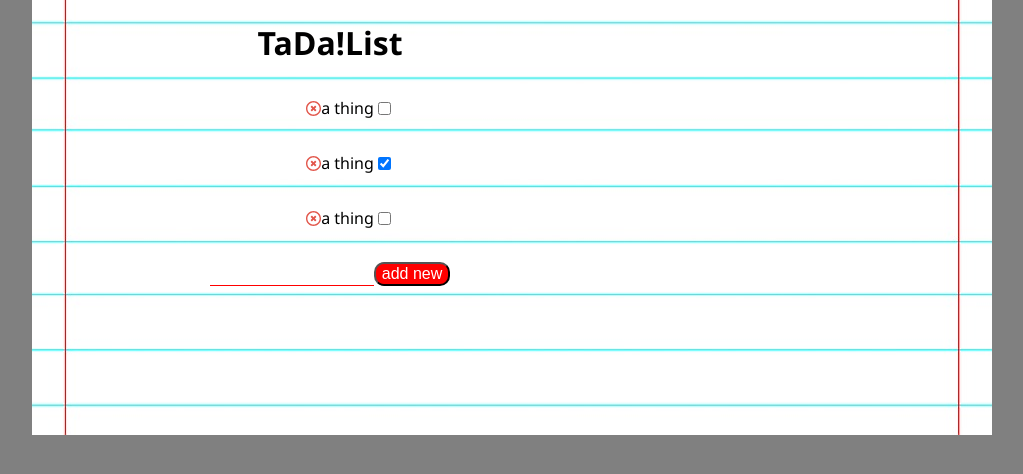
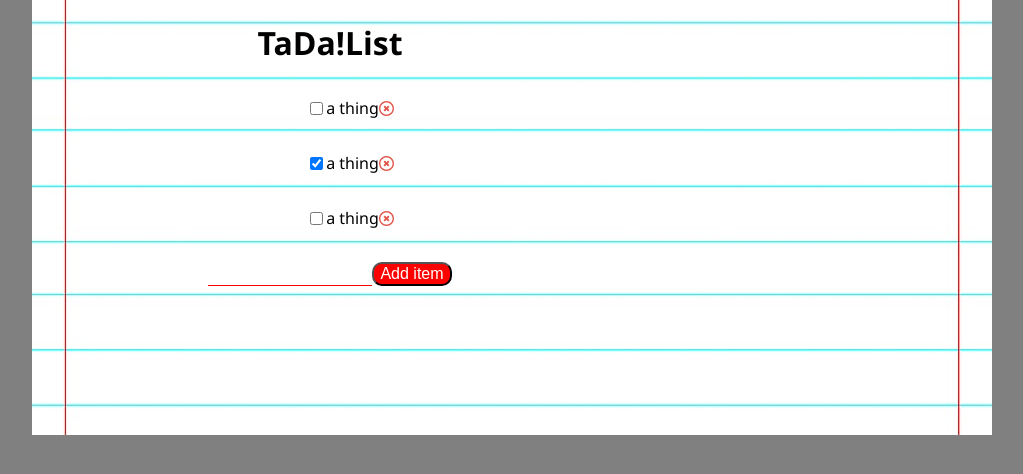
Before and after one commit to Dean-Meacham/react-todo-app, a React (Create React App) app: page / in a window 1280 px wide. Shown: the top 474 px of the page, without its empty margins (128-1151 px from the left). Built offline with nearby package versions, Linux system fonts and the light colour scheme.

Commit message:
components

```diff
--- a/src/App.css
+++ b/src/App.css
@@ -1,8 +1,5 @@
 body {
   background-color: grey;
-  /* background: linear-gradient(
-      rgba(255, 0, 0, 0.45),
-      rgba(255, 0, 0, 0.45)); */
   background-image: url("./images/leaf-notebook.jpg");
   background-repeat: no-repeat;
   background-position: center;
@@ -32,13 +29,13 @@ li {
   width: auto;
 }
 
-.new {
+.addItem {
   display: flex;
   justify-content: center;
   align-items: center;
 }
 
-.new .input {
+.addItem input {
   background-color: transparent;
   border: 0px solid;
   height: 20px;
@@ -47,7 +44,7 @@ li {
   border-bottom: 1px solid;
 }
 
-.new .btn {
+.addItem button {
   background-color: red;
   color: white;
   font-size: 1em;
--- a/src/App.js
+++ b/src/App.js
@@ -1,66 +1,66 @@
 import React from 'react';
 import './App.css';
-import img from './images/cancel.svg';
+import cancelImg from './images/cancel.svg';
 
-let todos = [
+export default class App extends React.Component {
+  state = {
+    todos: [
       {
-    id: 1,
+        // id: 1,
         description: "a thing",
         completed: false,
       },
       {
-    id: 2,
+        // id: 2,
         description: "a thing",
         completed: true,
       },
       {
-    id: 3,
+        // id: 3,
         description: "a thing",
         completed: false,
+      },
+    ],
+    newTodoDesc: ''
   }
 
-]
-
-function App() {
-  return (
-    <div className="App">
-      <h1> TaDa!List </h1>
-      {/* <ul className="listItems">
-        <li><img src={img} alt="delete" id="deleteBtn" />a thing<input type="checkbox"></input></li>
-      </ul>
-      <ul className="listItems">
-        <li><img src={img} alt="delete" id="deleteBtn" />a thing<input type="checkbox"></input></li>
-      </ul>
-      <ul className="listItems">
-        <li><img src={img} alt="delete" id="deleteBtn" />a thing<input type="checkbox"></input></li>
-      </ul> */}
-      <ul className="listItems">
-        {todos.map(todo => (
-          <li key={todo.id}>
-            <img src={img} alt="delete" id="deleteBtn" />
-            {todo.description}
-            <input type="checkbox" defaultChecked={todo.completed} />
-          </li>
-          // <li key={todo.id}>
-          //   {todo.description}
-          //   <input type="checkbox" defaultChecked={todo.completed} />
-          // </li>
-          // <li>
-          //   <div key={todo.id}>
-          //     {todo.description}
-          //     <input type="checkbox" defaultChecked={todo.completed} />
-          //   </div>
-          // </li>
-        ))
-
-        }
-      </ul>
-      <div className="new">
-        <input type="text" className="input" />
-        <button className="btn">add new</button>
-      </div>
-    </div >
-  );
+  newTodo = e => {
+    this.setState({ newTodoDesc: e.target.value })
   }
 
-export default App;
+  addTodo = () => {
+    let todos = this.state.todos
+    todos.push({
+      description: this.state.newTodoDesc,
+      completed: false
+    })
+    this.setState({ todos: todos, newTodoDesc: '' })
+  }
+
+  render() {
+    return (
+      <div className="App" >
+        <h1> TaDa!List </h1>
+        <ul className="listItems" >
+          {this.state.todos.map((todo, index) => (
+            <li key={index} id="item">
+              <input type="checkbox" id="check" defaultChecked={todo.completed} />
+              {todo.description}
+              <img src={cancelImg} alt="cancel-icon" />
+            </li>
+          ))}
+        </ul>
+        <div className="addItem">
+          <input
+            type="text"
+            value={this.state.newTodoDesc}
+            onChange={this.newTodo}
+            onKeyDown={(e) => e.key === 'Enter' ? this.addTodo() : ''}
+          />
+
+          <button id="btn" onClick={this.addTodo}>Add item</button>
+        </div>
+      </div>
+    )
+  }
+}
```
Lines whose indentation alone changed are shown as unchanged.
